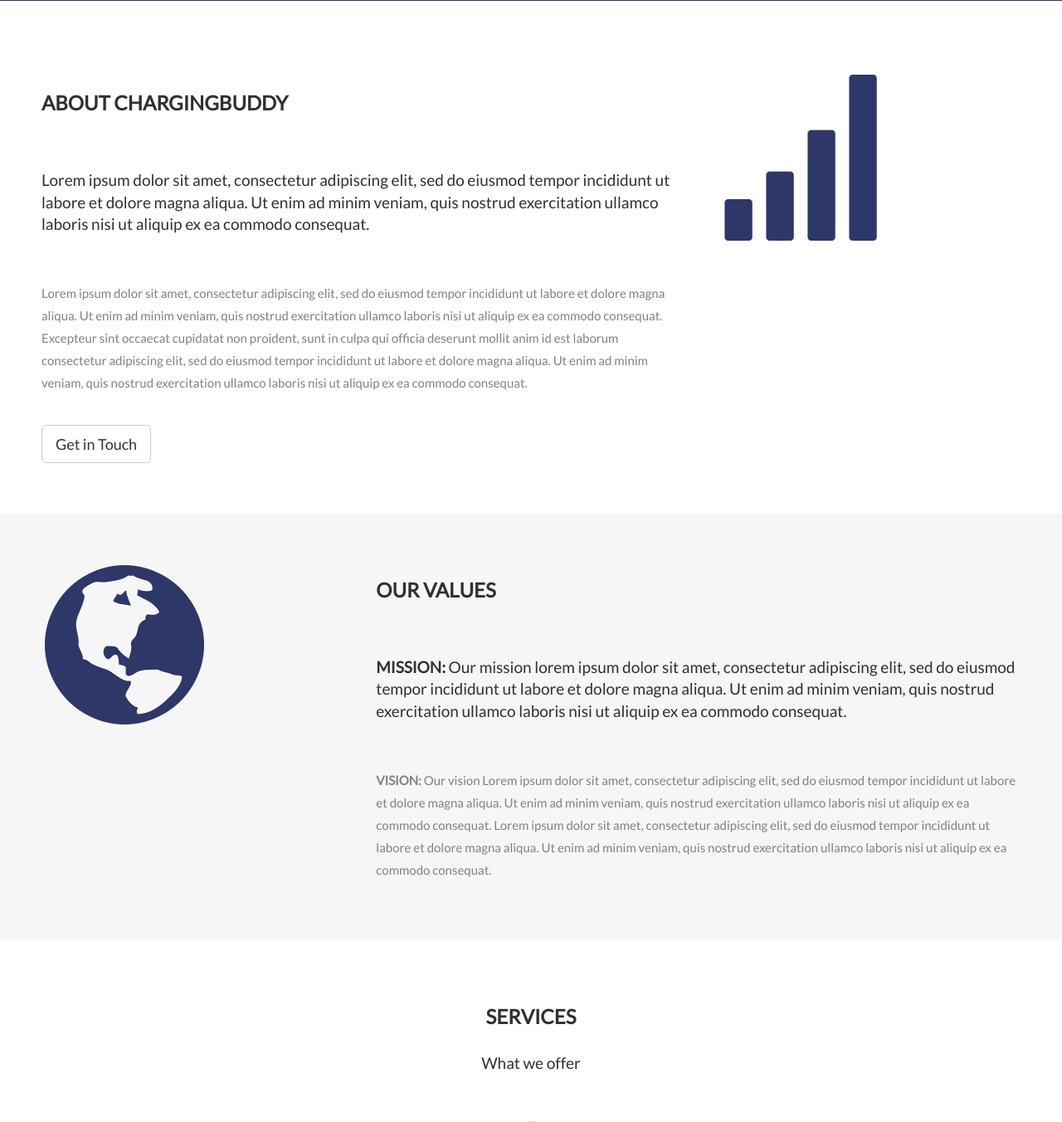
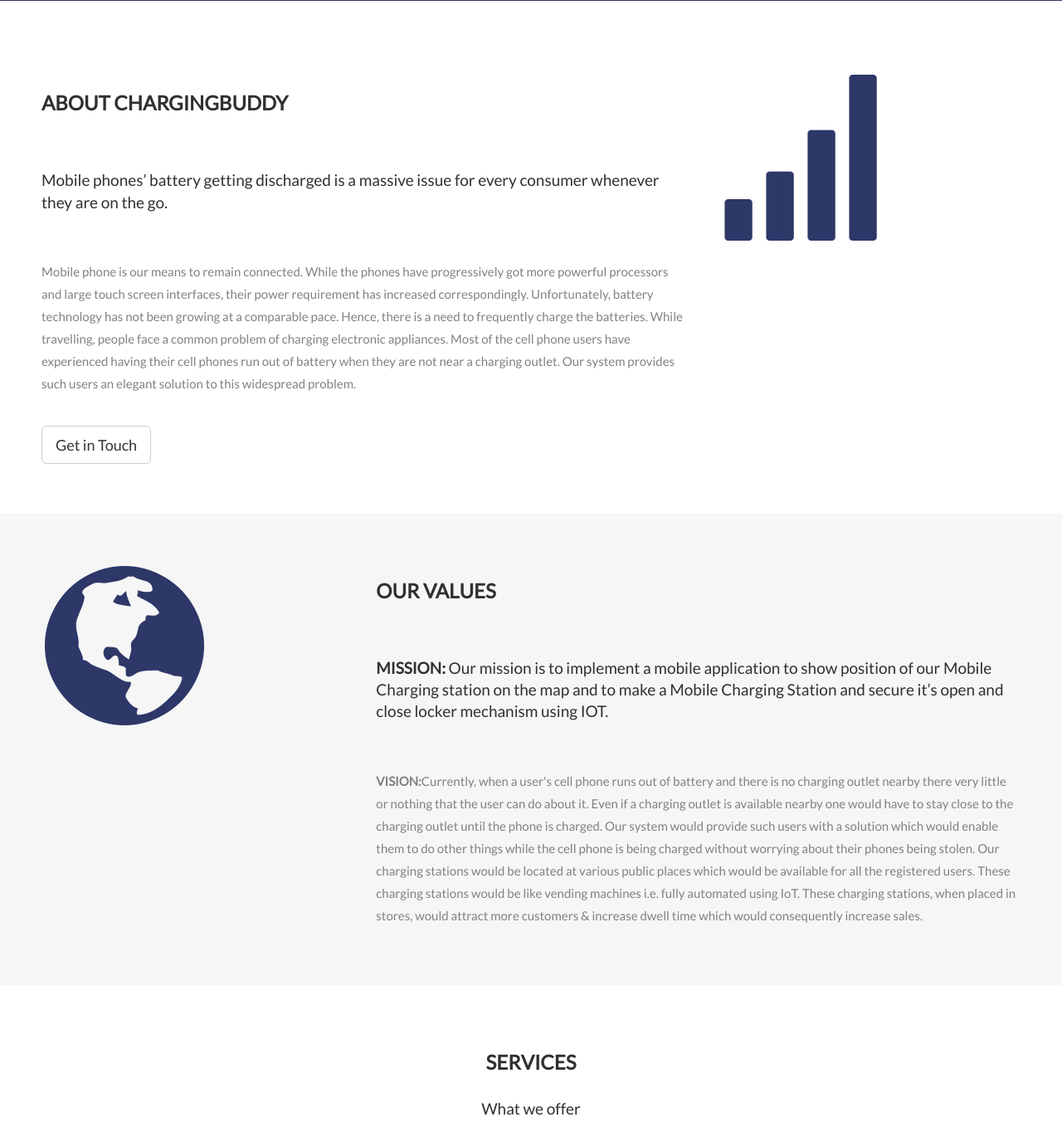
Before and after one commit to uzairchhapra/SecureMobileCharge, a Django app: template ChargeSecure/charge/templates/charge/index.html in a window 1280 px wide. Shown: the part 385-1737 px from the top of the page at 83% size. Run offline with Django 3.2, Linux system fonts and the light colour scheme; the template is opened without the code that fills it, so the values that code supplies are empty; some libraries are stand-ins or nearby versions.

Commit message:
Html Changes
Changed Lorem ipsum

```diff
--- a/ChargeSecure/ChargeSecure/urls.py
+++ b/ChargeSecure/ChargeSecure/urls.py
@@ -17,6 +17,6 @@
 from django.urls import path, include
 
 urlpatterns = [
-    path('', include('charge.urls')),
+    path('charge/', include('charge.urls')),
     path('admin/', admin.site.urls),
 ]
--- a/ChargeSecure/charge/templates/charge/index.html
+++ b/ChargeSecure/charge/templates/charge/index.html
@@ -24,8 +24,8 @@
   <div class="row">
     <div class="col-sm-8">
       <h2>About ChargingBuddy</h2><br>
-      <h4>Lorem ipsum dolor sit amet, consectetur adipiscing elit, sed do eiusmod tempor incididunt ut labore et dolore magna aliqua. Ut enim ad minim veniam, quis nostrud exercitation ullamco laboris nisi ut aliquip ex ea commodo consequat.</h4><br>
-      <p>Lorem ipsum dolor sit amet, consectetur adipiscing elit, sed do eiusmod tempor incididunt ut labore et dolore magna aliqua. Ut enim ad minim veniam, quis nostrud exercitation ullamco laboris nisi ut aliquip ex ea commodo consequat. Excepteur sint occaecat cupidatat non proident, sunt in culpa qui officia deserunt mollit anim id est laborum consectetur adipiscing elit, sed do eiusmod tempor incididunt ut labore et dolore magna aliqua. Ut enim ad minim veniam, quis nostrud exercitation ullamco laboris nisi ut aliquip ex ea commodo consequat.</p>
+      <h4>Mobile phones’ battery getting discharged is a massive issue for every consumer whenever they are on the go.</h4><br>
+      <p>Mobile phone is our means to remain connected. While the phones have progressively got more powerful processors and large touch screen interfaces, their power requirement has increased correspondingly. Unfortunately, battery technology has not been growing at a comparable pace. Hence, there is a need to frequently charge the batteries. While travelling, people face a common problem of charging electronic appliances. Most of the cell phone users have experienced having their cell phones run out of battery when they are not near a charging outlet. Our system provides such users an elegant solution to this widespread problem.</p>
       <br><button class="btn btn-default btn-lg">Get in Touch</button>
     </div>
     <div class="col-sm-4">
@@ -41,9 +41,8 @@
     </div>
     <div class="col-sm-8">
       <h2>Our Values</h2><br>
-      <h4><strong>MISSION:</strong> Our mission lorem ipsum dolor sit amet, consectetur adipiscing elit, sed do eiusmod tempor incididunt ut labore et dolore magna aliqua. Ut enim ad minim veniam, quis nostrud exercitation ullamco laboris nisi ut aliquip ex ea commodo consequat.</h4><br>
-      <p><strong>VISION:</strong> Our vision Lorem ipsum dolor sit amet, consectetur adipiscing elit, sed do eiusmod tempor incididunt ut labore et dolore magna aliqua. Ut enim ad minim veniam, quis nostrud exercitation ullamco laboris nisi ut aliquip ex ea commodo consequat.
-      Lorem ipsum dolor sit amet, consectetur adipiscing elit, sed do eiusmod tempor incididunt ut labore et dolore magna aliqua. Ut enim ad minim veniam, quis nostrud exercitation ullamco laboris nisi ut aliquip ex ea commodo consequat.</p>
+      <h4><strong>MISSION:</strong> Our mission is to implement a mobile application to show position of our Mobile Charging station on the map and to make a Mobile Charging Station and secure it’s open and close locker mechanism using IOT.</h4><br>
+      <p><strong>VISION:</strong>Currently, when a user's cell phone runs out of battery and there is no charging outlet nearby there very little or nothing that the user can do about it. Even if a charging outlet is available nearby one would have to stay close to the charging outlet until the phone is charged. Our system would provide such users with a solution which would enable them to do other things while the cell phone is being charged without worrying about their phones being stolen. Our charging stations would be located at various public places which would be available for all the registered users. These charging stations would be like vending machines i.e. fully automated using IoT. These charging stations, when placed in stores, would attract more customers & increase dwell time which would consequently increase sales.</p>
     </div>
   </div>
 </div>
@@ -174,7 +173,7 @@
         </div>
         <div class="panel-footer">
           <h3>$19</h3>
-          <h4>per month</h4>
+          <h4>per year</h4>
           <button class="btn btn-lg">Sign Up</button>
         </div>
       </div>
@@ -193,7 +192,7 @@
         </div>
         <div class="panel-footer">
           <h3>$29</h3>
-          <h4>per month</h4>
+          <h4>per year</h4>
           <button class="btn btn-lg">Sign Up</button>
         </div>
       </div>
@@ -212,7 +211,7 @@
         </div>
         <div class="panel-footer">
           <h3>$49</h3>
-          <h4>per month</h4>
+          <h4>per year</h4>
           <button class="btn btn-lg">Sign Up</button>
         </div>
       </div>
@@ -226,7 +225,7 @@
   <div class="row">
     <div class="col-sm-5">
       <p>Contact us and we'll get back to you within 24 hours.</p>
-      <p><span class="glyphicon glyphicon-map-marker"></span> Chicago, US</p>
+      <p><span class="glyphicon glyphicon-map-marker"></span> Mumbai, India</p>
       <p><span class="glyphicon glyphicon-phone"></span> +00 1515151515</p>
       <p><span class="glyphicon glyphicon-envelope"></span> myemail@something.com</p>
     </div>
@@ -256,7 +255,7 @@
   <a href="#myPage" title="To Top">
     <span class="glyphicon glyphicon-chevron-up"></span>
   </a>
-  <p>Bootstrap Theme Made By <a href="https://www.w3schools.com" title="Visit w3schools">www.w3schools.com</a></p>
+  <!-- <p>Bootstrap Theme Made By <a href="https://www.w3schools.com" title="Visit w3schools">www.w3schools.com</a></p> -->
 </footer>
 
 <script>
@@ -295,6 +294,5 @@
   });
 })
 </script>
-
 </body>
 </html>
```
Also changed, not shown: 1 other file.
